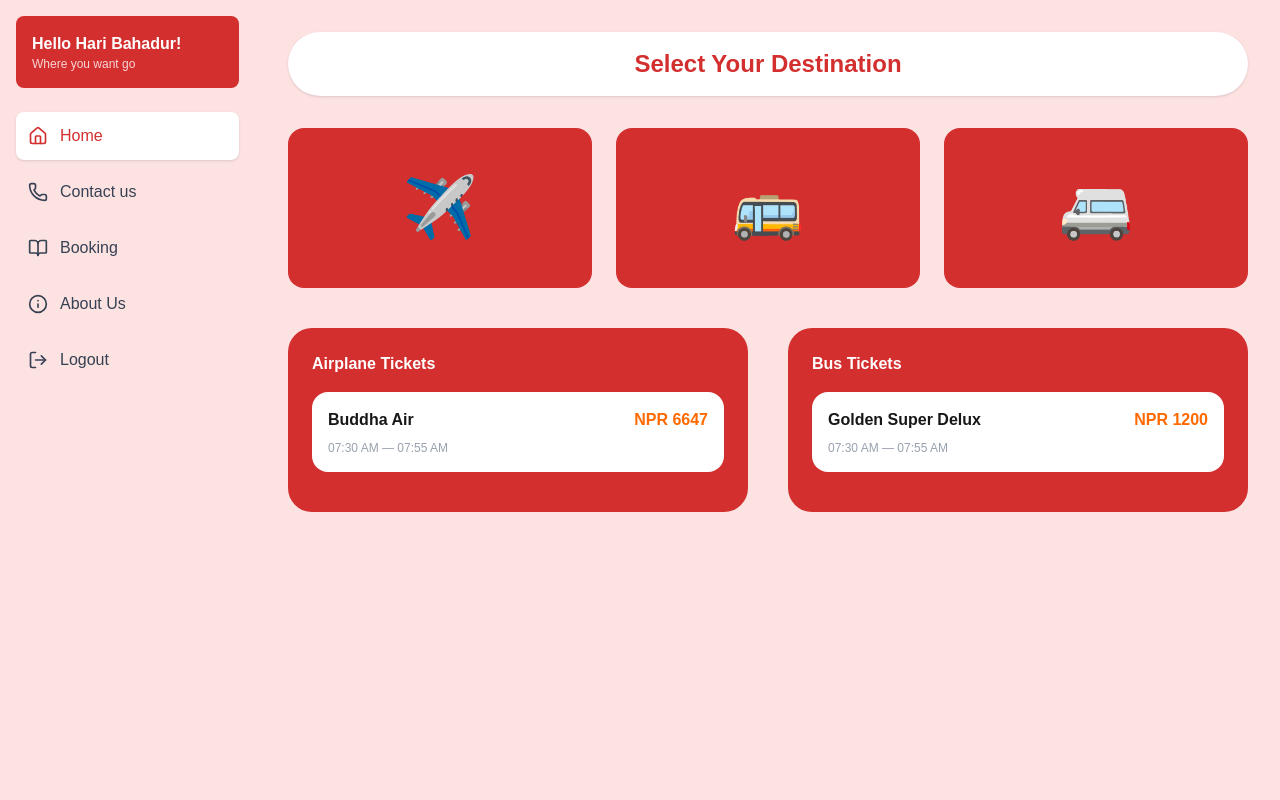
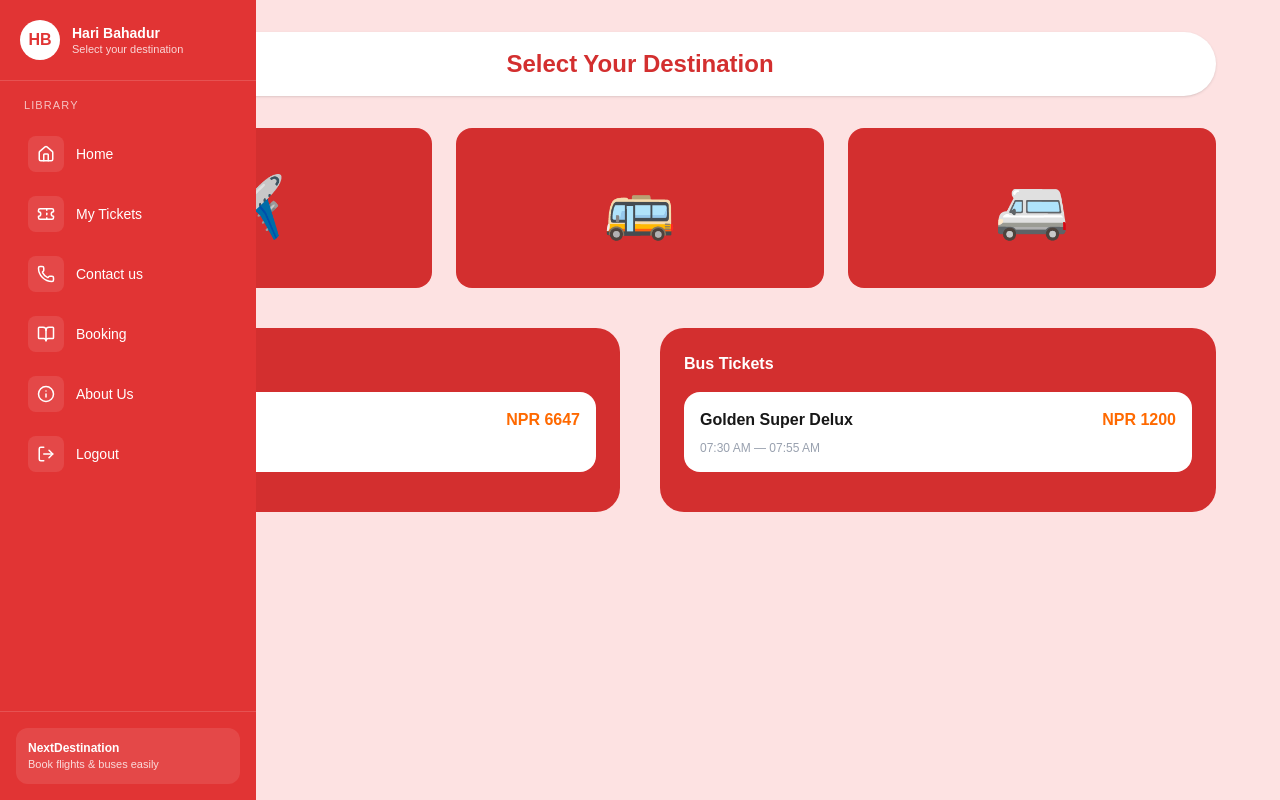
Before and after one commit to Rikchhen/NextDestination_web_Frontend, a Next.js app: page /auth/dashboard in a window 1280 px wide. Built offline with nearby package versions, Linux system fonts and the light colour scheme.

Commit message:
app/public/_components/sidebar.tsx modified

```diff
--- a/app/public/_components/sidebar.tsx
+++ b/app/public/_components/sidebar.tsx
@@ -1,34 +1,112 @@
-import React from 'react';
-import { Home, Phone, BookOpen, Info, LogOut } from "lucide-react";
-import Link from 'next/link';
+"use client";
 
+import Link from "next/link";
+import { usePathname } from "next/navigation";
+import {
+  Home,
+  Phone,
+  BookOpen,
+  Info,
+  LogOut,
+  ChevronRight,
+  Ticket,
+} from "lucide-react";
+
+type MenuItem = {
+  name: string;
+  href: string;
+  icon: React.ElementType;
+};
 
 export default function Sidebar() {
-  const menuItems = [
-    { name: "Home", icon: <Home size={20}/>, active: true },
-    { name: "Contact us", icon: <Phone size={20}/> },
-    { name: "Booking", icon: <BookOpen size={20}/> },
-    { name: "About Us", icon: <Info size={20}/> },
-    { name: "Logout", icon: <LogOut size={20}/> },
+  const pathname = usePathname();
+
+  const menuItems: MenuItem[] = [
+    { name: "Home", href: "/home", icon: Home },
+    { name: "My Tickets", href: "/tickets", icon: Ticket },
+    { name: "Contact us", href: "/contact", icon: Phone },
+    { name: "Booking", href: "/booking", icon: BookOpen },
+    { name: "About Us", href: "/about", icon: Info },
+    { name: "Logout", href: "/login", icon: LogOut },
   ];
 
   return (
-    <div className="w-64 h-screen bg-[#FDE2E2] p-4 flex flex-col border-r border-red-100">
-      <Link href="/profile">
-      <div className="bg-[#D32F2F] text-white p-4 rounded-lg mb-6">
-        <p className="font-bold">Hello Hari Bahadur!</p>
-        <p className="text-xs opacity-80">Where you want go</p>
+    <aside className="fixed top-0 left-0 h-screen w-64 bg-[#E13434] text-white flex flex-col z-50">
+      {/* Header */}
+      <div className="p-5 border-b border-white/15">
+        <div className="flex items-center gap-3">
+          <div className="h-10 w-10 rounded-full bg-white text-[#E13434] flex items-center justify-center font-bold">
+            HB
+          </div>
+
+          <div className="leading-tight">
+            <p className="text-sm font-semibold">Hari Bahadur</p>
+            <p className="text-[11px] text-white/80">Select your destination</p>
+          </div>
+        </div>
       </div>
-      </Link>
 
-      <nav className="flex-1 space-y-2">
-        {menuItems.map((item) => (
-          <div key={item.name} className={`flex items-center gap-3 p-3 rounded-lg cursor-pointer ${item.active ? 'bg-white shadow-sm text-[#D32F2F]' : 'hover:bg-white/50 text-gray-700'}`}>
-            {item.icon}
-            <span className="font-medium">{item.name}</span>
-          </div>
-        ))}
+      {/* Nav */}
+      <nav className="flex-1 p-4 overflow-y-auto">
+        <p className="px-2 pb-3 text-[11px] uppercase tracking-widest text-white/70">
+          Library
+        </p>
+
+        <ul className="space-y-1">
+          {menuItems.map((item) => {
+            const Icon = item.icon;
+            const isActive =
+              pathname === item.href || pathname.startsWith(item.href + "/");
+
+            return (
+              <li key={item.name}>
+                <Link
+                  href={item.href}
+                  className={[
+                    "group flex items-center justify-between rounded-xl px-3 py-2.5 transition",
+                    isActive ? "bg-white text-[#E13434]" : "hover:bg-white/10",
+                  ].join(" ")}
+                >
+                  <span className="flex items-center gap-3">
+                    <span
+                      className={[
+                        "grid place-items-center h-9 w-9 rounded-lg transition",
+                        isActive
+                          ? "bg-[#E13434]/10"
+                          : "bg-white/10 group-hover:bg-white/15",
+                      ].join(" ")}
+                    >
+                      <Icon size={18} />
+                    </span>
+
+                    <span className="text-sm font-medium">{item.name}</span>
+                  </span>
+
+                  <ChevronRight
+                    size={16}
+                    className={[
+                      "transition",
+                      isActive
+                        ? "opacity-100"
+                        : "opacity-0 group-hover:opacity-60",
+                    ].join(" ")}
+                  />
+                </Link>
+              </li>
+            );
+          })}
+        </ul>
       </nav>
-    </div>
+
+      {/* Footer */}
+      <div className="p-4 border-t border-white/15">
+        <div className="rounded-xl bg-white/10 p-3">
+          <p className="text-xs font-semibold">NextDestination</p>
+          <p className="text-[11px] text-white/80">
+            Book flights & buses easily
+          </p>
+        </div>
+      </div>
+    </aside>
   );
 }
```
